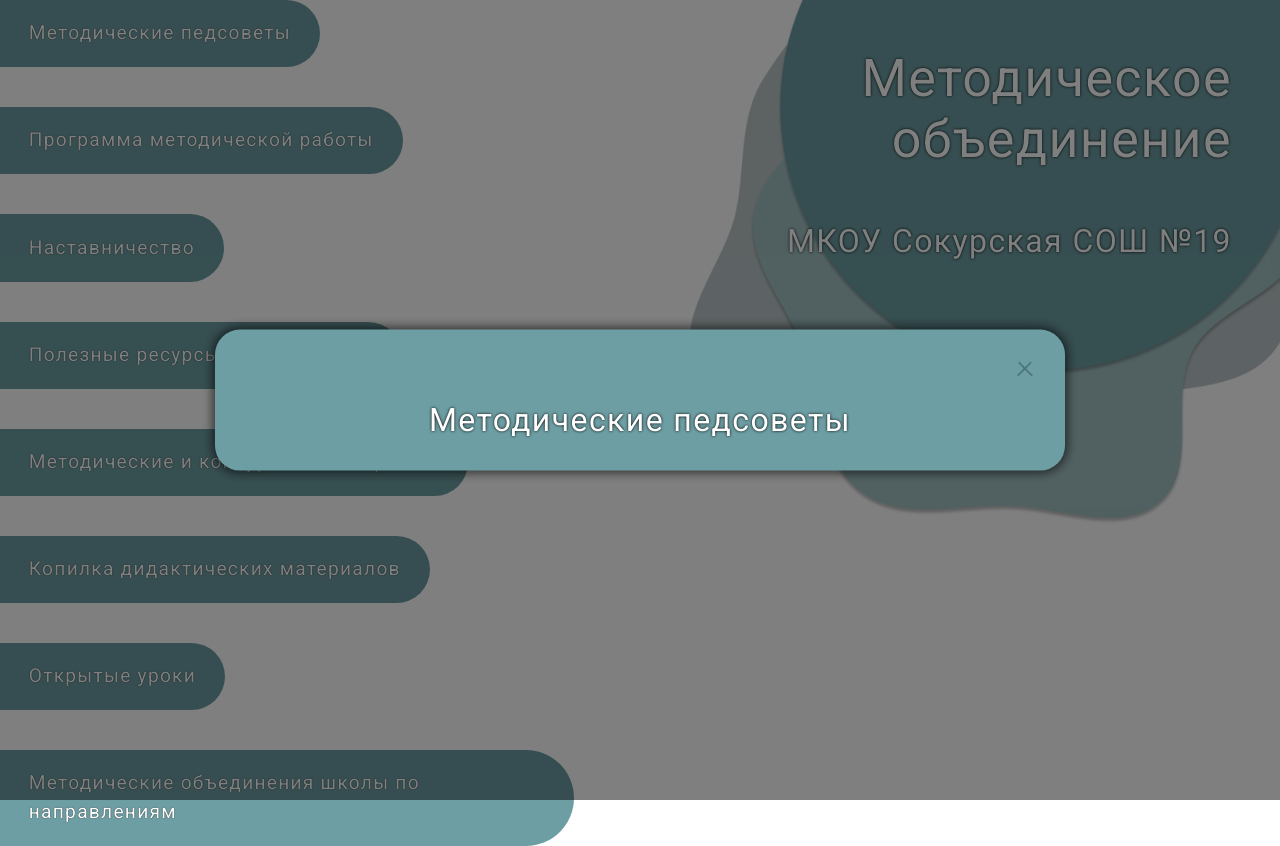
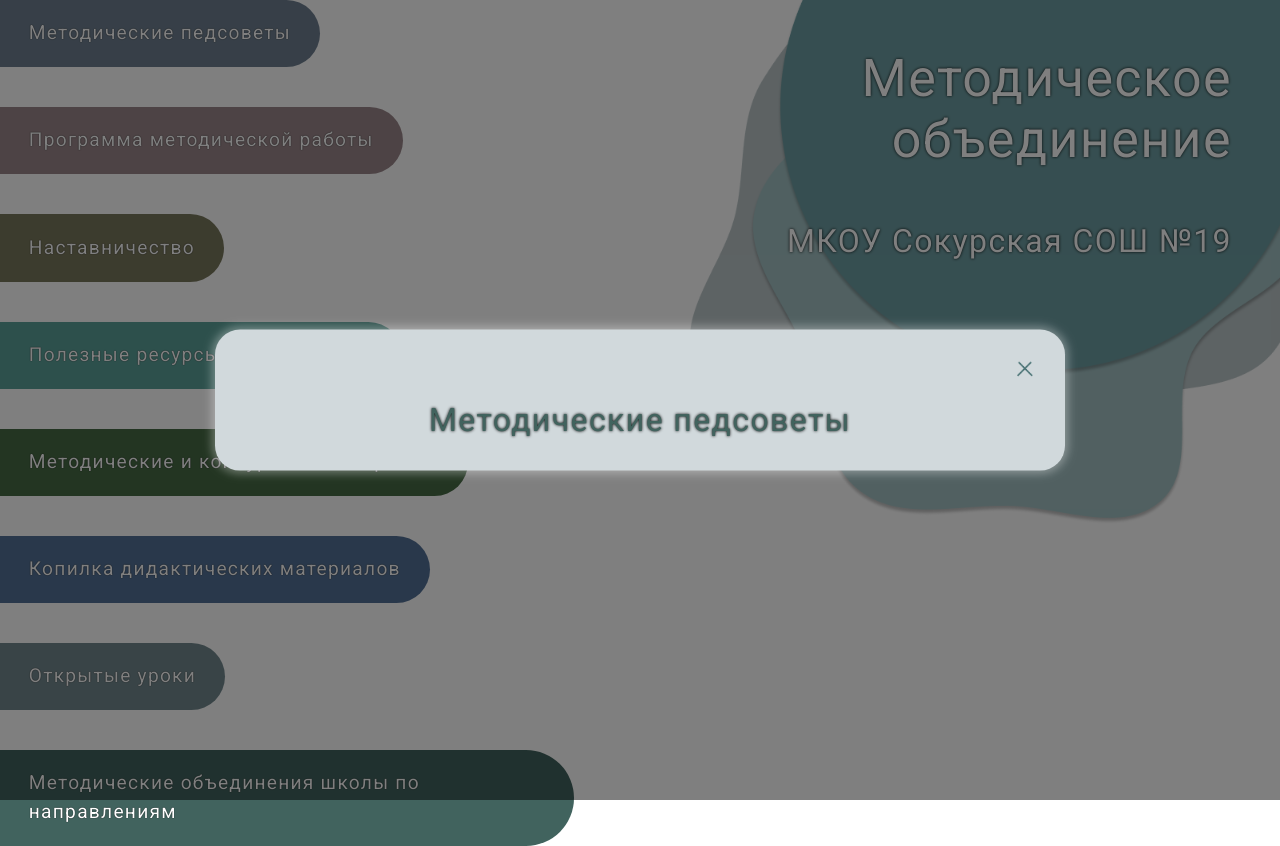
Before and after one commit to Umlen/school-website, a React (Create React App) app: page / in a window 1280 px wide. Both pictures are taken after a click on the element "Методические педсоветы". Built offline with nearby package versions, Linux system fonts and the light colour scheme.

Commit message:
menuItems colors

```diff
--- a/src/components/Menu.tsx
+++ b/src/components/Menu.tsx
@@ -10,11 +10,12 @@ const Menu: FunctionComponent = () => {
   return (
     <div className={styles.menu}>
       {
-        menu.map(menuItem => (
+        menu.map((menuItem, index) => (
             <MenuItem
               key={menuItem.id}
               text={menuItem.name}
               id={menuItem.id}
+              colorIndex={index}
             />
           )
         )
--- a/src/components/MenuItem.tsx
+++ b/src/components/MenuItem.tsx
@@ -1,14 +1,18 @@
 import { FunctionComponent, useState } from 'react';
 
 import styles from '../style/menu.module.scss';
+
 import ModalWindow from './ui/ModalWindow';
+
+import { colors } from '../data/colors';
 
 type MenuItemProps = {
   id: string;
   text: string;
+  colorIndex: number;
 }
 
-const MenuItem: FunctionComponent<MenuItemProps> = ( {id, text} ) => {
+const MenuItem: FunctionComponent<MenuItemProps> = ( {id, text, colorIndex} ) => {
   const [isModalShown, setIsModalShown] = useState(false);
 
   function modalWindowToggler() {
@@ -26,6 +30,7 @@ const MenuItem: FunctionComponent<MenuItemProps> = ( {id, text} ) => {
           />
       }
       <div
+        style={{backgroundColor: colors[colorIndex]}}
         className={styles.menuItem}
         onClick={modalWindowToggler}
       >
--- /dev/null
+++ b/src/data/colors.ts
@@ -0,0 +1,10 @@
+export const colors = [
+  '#6E7F91',
+  '#9B878B',
+  '#79785C',
+  '#5BA199',
+  '#466A44',
+  '#537197',
+  '#738A90',
+  '#41635E',
+];
--- a/src/style/logo.module.scss
+++ b/src/style/logo.module.scss
@@ -1,26 +1,28 @@
 .container {
-  background-color: #6D9EA3;
   padding: 2rem;
-  box-shadow: 0 4px 4px 0 rgba(0, 0, 0, .25);
-  text-align: center;
+  background-image: url(../assets/logo-bg-mobile.png);
+  background-repeat: no-repeat;
+  background-size: 100% 100%;
+  width: 100%;
+  text-align: right;
+
+  @media (min-width: 700px) {
+    background-image: url(../assets/logo-bg-tablet.png);
+  }
 
   @media (min-width: 1280px) {
     padding: 3rem;
-    background-color: unset;
-    box-shadow: none;
-    text-align: right;
-    width: 100%;
-    flex-grow: 1;
     background-image: url(../assets/logo-bg.png);
-    background-repeat: no-repeat;
     background-size: contain;
     background-position: top right;
   }
 }
 
 .text {
-  @media (min-width: 1280px) {
+  margin-left: auto;
+  max-width: 360px;
+
+  @media (min-width: 700px) {
     max-width: 550px;
-    margin-left: auto;
   }
 }
--- a/src/style/menu.module.scss
+++ b/src/style/menu.module.scss
@@ -24,7 +24,6 @@
   line-height: 1.5em;
   text-shadow: 0 0 1px #000000;
   text-align: center;
-  background-color: #6D9EA3;
 
   @media (min-width: 1280px) {
     border-radius: 0 60px 60px 0;
--- a/src/style/ui/modal.module.scss
+++ b/src/style/ui/modal.module.scss
@@ -17,9 +17,10 @@
   transform: translate(-50%, -50%);
   padding: 2rem;
   border-radius: 25px;
-  box-shadow: 0 0 10px 3px rgba(0, 0, 0, .55);
-  background-color: #6D9EA3;
+  box-shadow: 0 0 10px 3px rgba(255, 255, 255, .35);
+  background-color: #D1D9DC;
   text-align: center;
+  color: #41635E;
 
   @media (min-width: 700px) {
     max-width: 650px;
```
Also changed, not shown: src/assets/logo-bg-mobile.png (added), src/assets/logo-bg-tablet.png (added).
